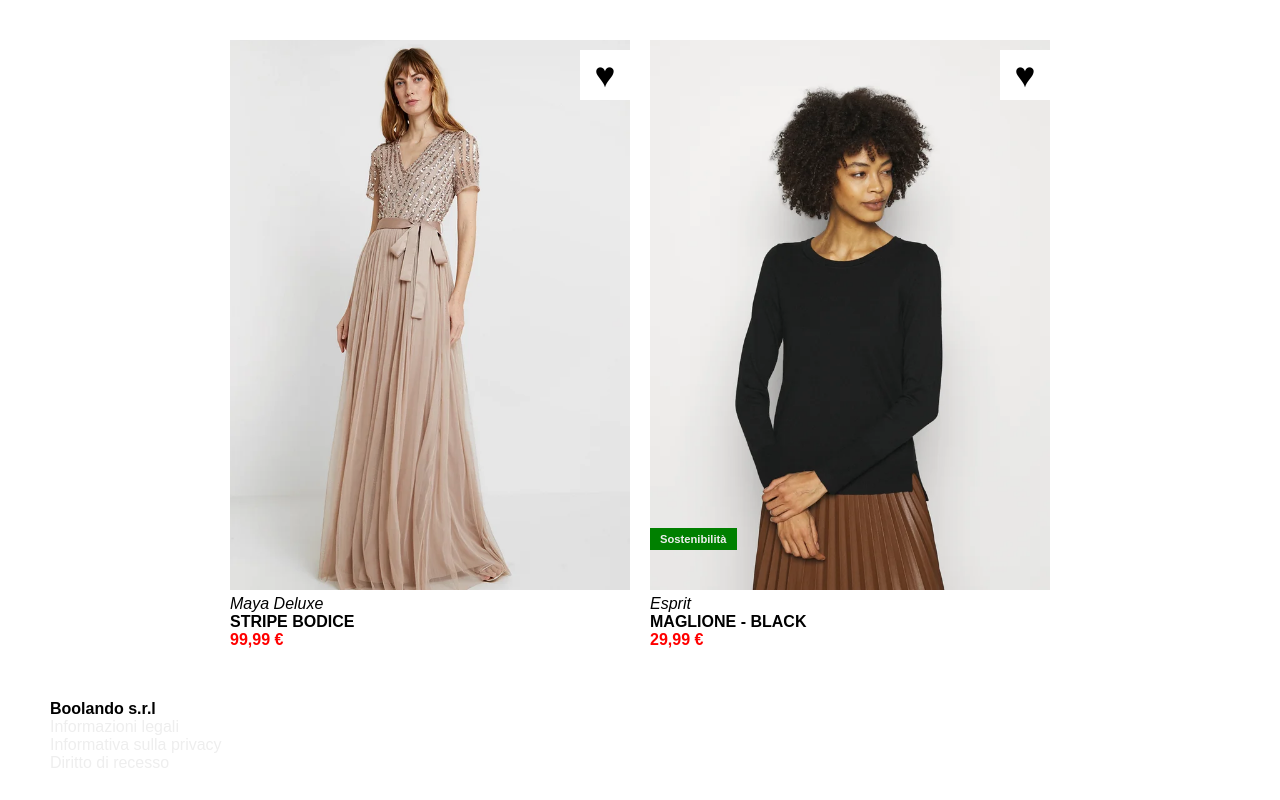
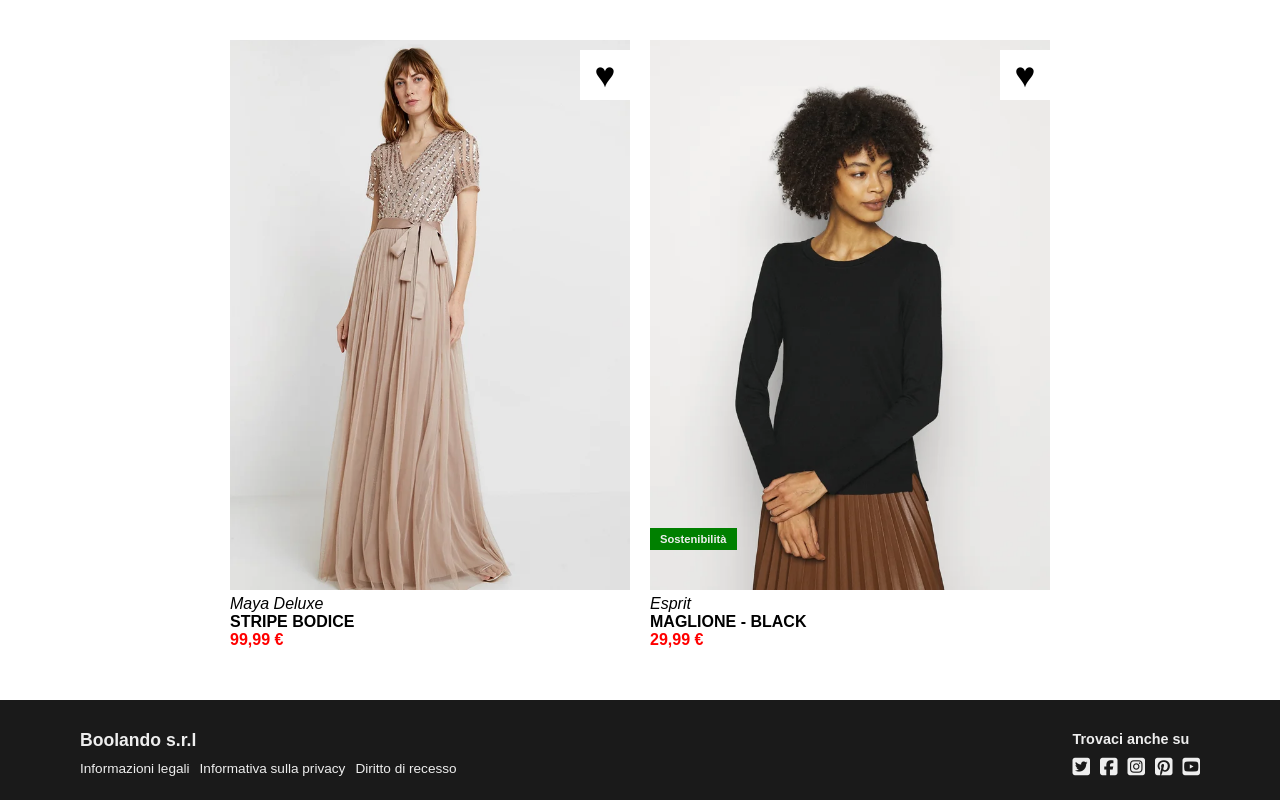
Before and after one commit to emazupp/html-css-boolando, a plain HTML site: page index.html in a window 1280 px wide. Shown: the part 1410-2210 px from the top of the page. Before the commit the page ends 2182 px from the top, so only its background shows below. Drawn offline with Linux system fonts and the light colour scheme.

Commit message:
footer completed

```diff
--- a/css/style.css
+++ b/css/style.css
@@ -169,10 +169,36 @@ li > a {
 }
 /* FOOTER */
 
+.footer {
+  height: 100px;
+  background-color: #1a1a1a;
+}
+
 .footer-container {
   display: flex;
   justify-content: space-between;
+  color: var(--primary-color);
+  padding: 30px 80px 0;
 }
 
-.footer-container > .company-info {
+.company-info > ul {
+  display: flex;
+  gap: 10px;
+  font-size: 0.85em;
+  padding-top: 10px;
 }
+
+.company-info > b {
+  font-size: 1.1em;
+}
+
+.socials > b {
+  color: var(--primary-color);
+  font-size: 0.9em;
+}
+
+.socials > ul {
+  padding-top: 10px;
+  display: flex;
+  gap: 10px;
+}
--- a/index.html
+++ b/index.html
@@ -192,7 +192,26 @@
             <li><a href="#">Diritto di recesso</a></li>
           </ul>
         </div>
-        <div class="socials"></div>
+        <div class="socials">
+          <b>Trovaci anche su</b>
+          <ul>
+            <li>
+              <i class="fa-brands fa-square-twitter white-icon fa-lg"></i>
+            </li>
+            <li>
+              <i class="fa-brands fa-square-facebook white-icon fa-lg"></i>
+            </li>
+            <li>
+              <i class="fa-brands fa-square-instagram white-icon fa-lg"></i>
+            </li>
+            <li>
+              <i class="fa-brands fa-square-pinterest white-icon fa-lg"></i>
+            </li>
+            <li>
+              <i class="fa-brands fa-square-youtube white-icon fa-lg"></i>
+            </li>
+          </ul>
+        </div>
       </div>
     </footer>
   </body>
```
